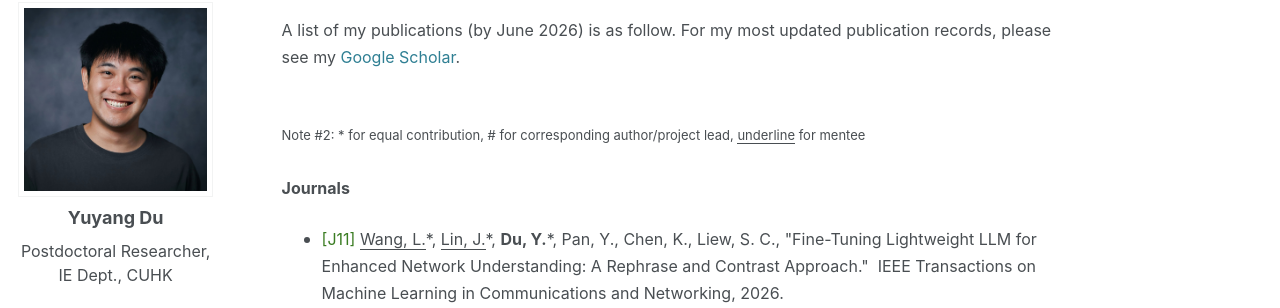
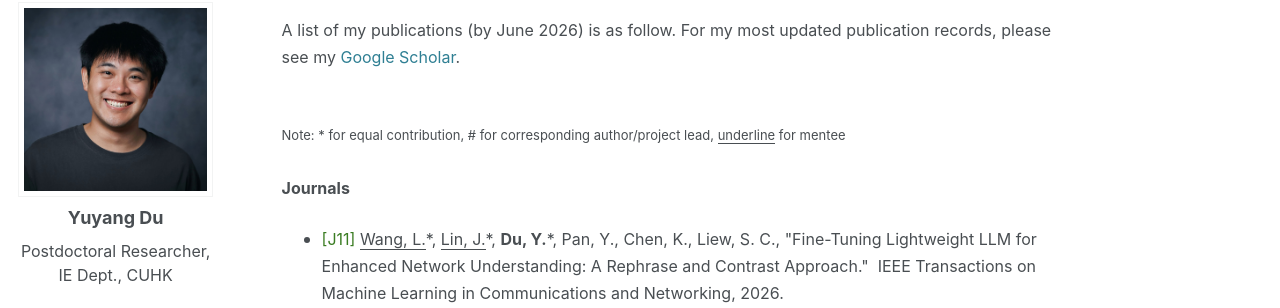
Before and after one commit to yuyangdu01/yuyangdu01.github.io, a Jekyll site: the page built from _pages/publication.md, in a window 1280 px wide and 900 px high. Shown: the part 104-412 px from the top of the window. Built offline with Jekyll 4.4.1, drawn with Linux system fonts in a browser that asks for light colours; some web fonts are replaced.

Commit message:
Update publication.md

```diff
--- a/_pages/publication.md
+++ b/_pages/publication.md
@@ -15,7 +15,7 @@ a {
 
 <p style="text-align: justify;"><font size=3> A list of my publications (by June 2026) is as follow. For my most updated publication records, please see my <a href="https://scholar.google.com/citations?user=DLDht70AAAAJ">Google Scholar</a>.</font></p>
 
-<font size=2><br>Note #2: * for equal contribution, # for corresponding author/project lead, <u>underline</u> for mentee</font><br><font size=3><b>Journals</b></font>
+<font size=2><br>Note: * for equal contribution, # for corresponding author/project lead, <u>underline</u> for mentee</font><br><font size=3><b>Journals</b></font>
 * <font size=3><span style="color: #3a7c22;">[J11]</span> <u>Wang, L.</u>*, <u>Lin, J.</u>*, <b>Du, Y.</b>*, Pan, Y., Chen, K., Liew, S. C., "Fine-Tuning Lightweight LLM for Enhanced Network Understanding: A Rephrase and Contrast Approach." &nbsp;IEEE Transactions on Machine Learning in Communications and Networking, 2026.</font>
 * <font size=3><span style="color: #3a7c22;">[J10]</span> <u>Zhang, F.</u>*, <b>Du, Y.</b>*, Chen, K.*, Shao,Y., Liew, S. C., "Out-of-Distribution in Image Semantic Communication: A Solution with Multimodal Large Language Models." &nbsp;IEEE Transactions on Machine Learning in Communications and Networking, 2025.</font>
 * <font size=3><span style="color: #3a7c22;">[J9]</span> <u>Cui, H.</u>*, <b>Du, Y.</b>*, Yang, Q.*, Shao, Y., Liew, S. C., "LLMind: Orchestrating AI and IoT with LLMs for complex task execution." &nbsp;IEEE Communications Magazine, 2025.</font>
```
